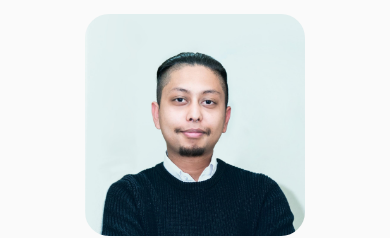
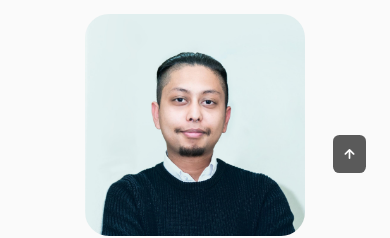
Before and after one commit to XNKRJUNG/portfolio, a React (Create React App) app: page / in a window 390 px wide. Shown: the part 840-1078 px from the top of the page. Built offline with nearby package versions, Linux system fonts and the light colour scheme; the HTML template or start-up script is replaced by a standard one.

Commit message:
Component: ScrollUp

```diff
--- a/src/App.js
+++ b/src/App.js
@@ -8,11 +8,13 @@
 import Testimonials from "./components/testimonials/Testimonials"
 import Contact from "./components/contact/Contact"
 import Footer from "./components/footer/Footer"
+import ScrollUp from "./components/scrollup/ScrollUp"
 
 function App() {
   return (
     <>
       <Header />
+      <main className="main">
         <Home />
         <About />
         <Skills />
@@ -20,7 +22,9 @@
         <Work />
         <Testimonials />
         <Contact />
+      </main>
       <Footer />
+      <ScrollUp />
     </>
   )
 }
--- /dev/null
+++ b/src/components/scrollup/ScrollUp.jsx
@@ -0,0 +1,19 @@
+import React from "react"
+import "./scrollup.css"
+
+const ScrollUp = () => {
+  window.addEventListener("scroll", function () {
+    const scrollUp = document.querySelector(".scrollup")
+    // when the scroll ishigher than 560 viewport height, add the show--scroll class to a tag with the scroll-top class
+    if (this.scrollY >= 560) scrollUp.classList.add("show-scroll")
+    else scrollUp.classList.remove("show-scroll")
+  })
+
+  return (
+    <a href="#" className="scrollup">
+      <i className="uil uil-arrow-up scrollup__icon"></i>
+    </a>
+  )
+}
+
+export default ScrollUp
--- /dev/null
+++ b/src/components/scrollup/scrollup.css
@@ -0,0 +1,52 @@
+.scrollup {
+  position: fixed;
+  right: 2.5rem;
+  bottom: -20%;
+  background-color: var(--title-color);
+  opacity: 0.8;
+  padding: 0.3rem 0.5rem;
+  border-radius: 0.4rem;
+  z-index: var(--z-tooltip);
+  transition: 0.4s;
+}
+
+.scrollup__icon {
+  font-size: 1.5rem;
+  color: var(--container-color);
+}
+
+.scrollup:hover {
+  background-color: var(--title-color-dark);
+}
+
+/* Show Scroll */
+.show-scroll {
+  bottom: 3rem;
+}
+
+/*=============== BREAKPOINTS ===============*/
+/* For large devices */
+@media screen and (max-width: 992px) {
+  .scrollup {
+    right: 1.5rem;
+    padding: 0.25rem 0.4rem;
+  }
+
+  .scrollup__icon {
+    font-size: 1.25rem;
+  }
+}
+
+/* For medium devices */
+@media screen and (max-width: 768px) {
+  .show-scroll {
+    bottom: 4rem;
+  }
+}
+
+/* For small devices */
+@media screen and (max-width: 350px) {
+  .scrollup {
+    right: 1rem;
+  }
+}
```
Lines whose indentation alone changed are shown as unchanged.
